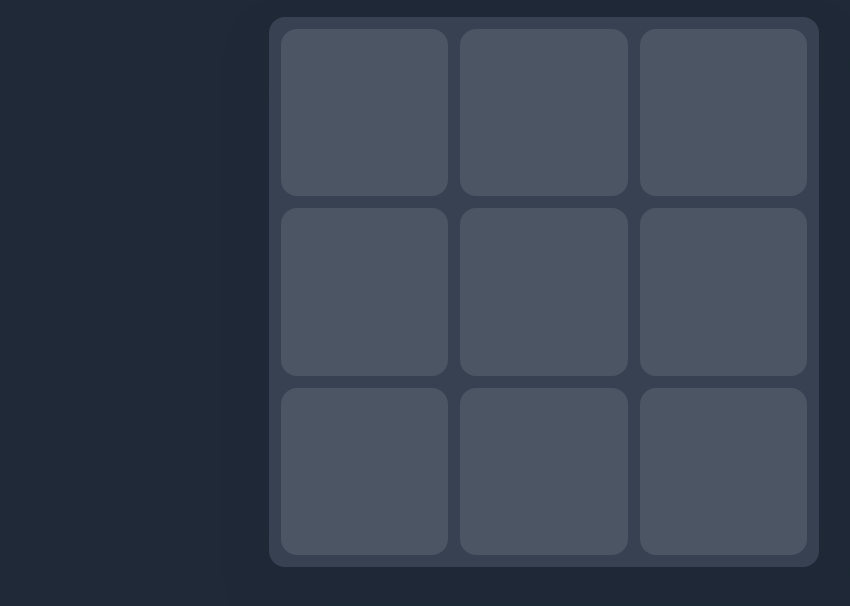
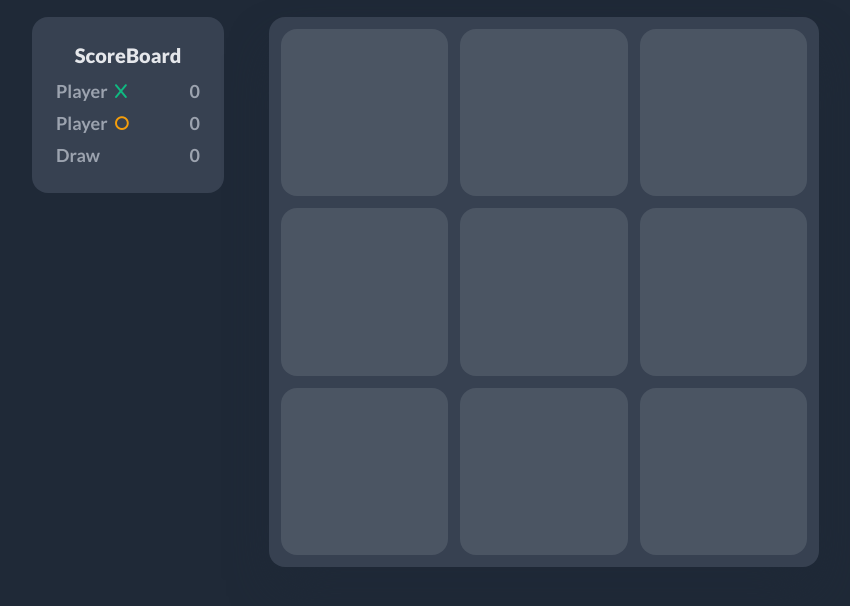
Before and after one commit to timknops/tic-tac-toe, a plain HTML site: page src/index.html in a window 1280 px wide. Shown: the part 182-788 px from the top of the page, without its empty margins (96-946 px from the left). Drawn offline with Linux system fonts and the light colour scheme.

Commit message:
Adding scoreboard design

```diff
--- a/src/css/styles.css
+++ b/src/css/styles.css
@@ -19,6 +19,12 @@
 
 .slide-down {
   animation: slidedown 0.8s cubic-bezier(0.23, 1, 0.32, 1);
+}
+
+.board-scoreboard-container {
+  display: grid;
+  grid-template-columns: 1fr 600px 1fr;
+  gap: 1.25rem;
 }
 
 @keyframes zoomin {
--- a/src/index.html
+++ b/src/index.html
@@ -34,8 +34,30 @@
       <i class="turn-icon fa-solid fa-x mr-2 text-emerald-500 w-6"></i>
       <span class="font-bold">TURN</span>
     </p>
+    <div class="board-scoreboard-container mt-5 w-screen">
       <div
-      class="board bg-gray-700 grid grid-cols-3 grid-rows-3 mt-5 rounded-2xl shadow-2xl shadow-gray-800 gap-3 p-3"
+        class="scoreboard bg-gray-700 rounded-2xl p-6 justify-self-end h-44 w-48"
+      >
+        <h3 class="text-xl font-extrabold text-center mb-2">ScoreBoard</h3>
+        <div class="flex justify-between mb-1 text-gray-400">
+          <p class="text-lg font-bold">
+            Player <i class="fa-solid fa-x text-emerald-500 fa-sm ml-1"></i>
+          </p>
+          <p class="player-x-points text-lg font-bold">0</p>
+        </div>
+        <div class="flex justify-between gap-4 mb-1 text-gray-400">
+          <p class="text-lg font-bold">
+            Player <i class="fa-solid fa-o text-amber-500 fa-sm ml-1"></i>
+          </p>
+          <p class="player-o-points text-lg font-bold">0</p>
+        </div>
+        <div class="flex justify-between mb-1 text-gray-400">
+          <p class="text-lg font-bold">Draw</p>
+          <p class="draw-points text-lg font-bold">0</p>
+        </div>
+      </div>
+      <div
+        class="board bg-gray-700 grid grid-cols-3 grid-rows-3 rounded-2xl shadow-2xl shadow-gray-800 gap-3 p-3 justify-self-center"
       >
         <div
           class="board-field bg-gray-600 rounded-2xl flex items-center justify-center hover:bg-gray-500 cursor-pointer"
@@ -74,6 +96,7 @@
           data-position="9"
         ></div>
       </div>
+    </div>
   </body>
 </html>
 
```
Also changed, not shown: dist/output.css. Lines whose indentation alone changed are shown as unchanged.
